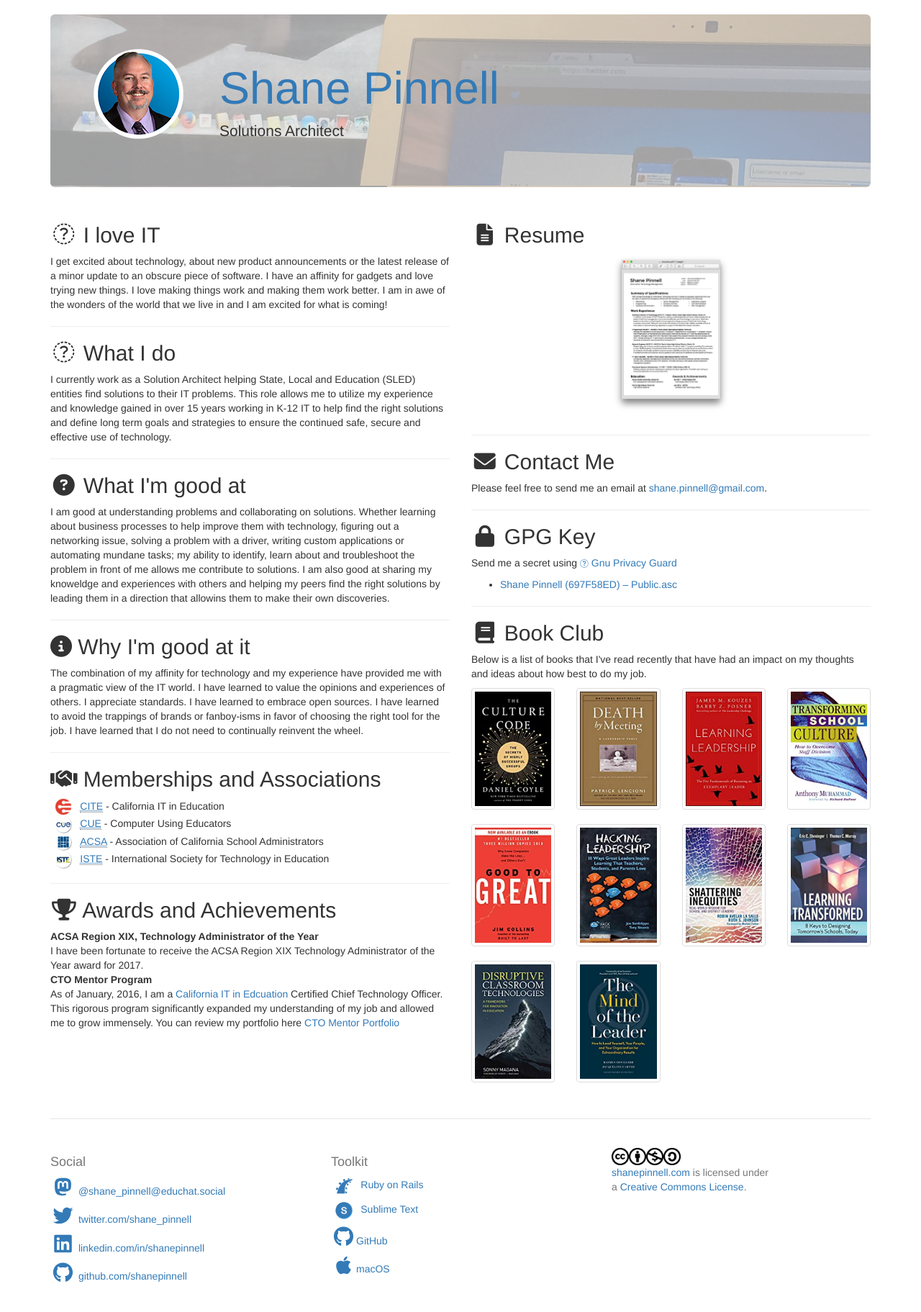
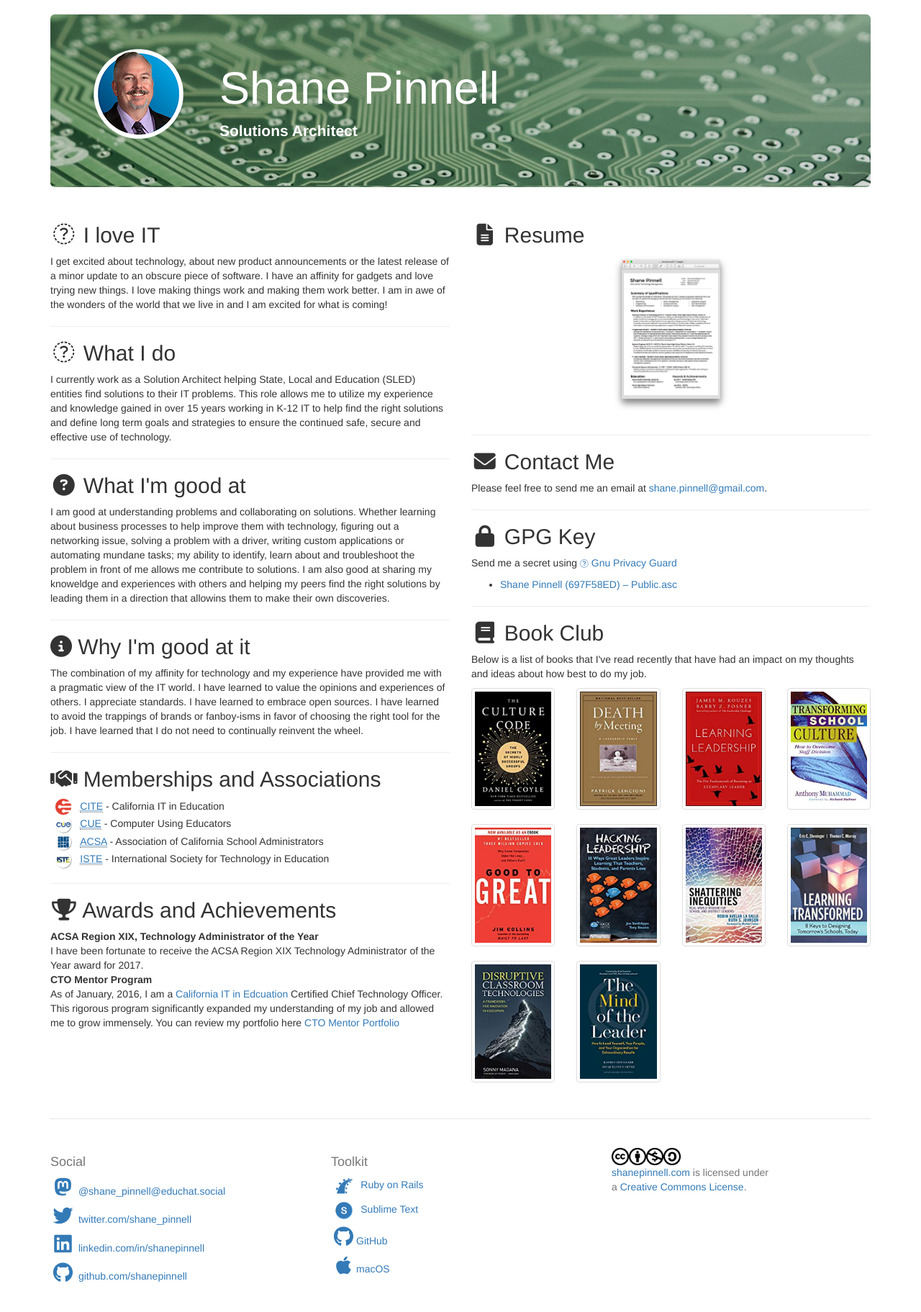
Before and after one commit to shanepinnell/shanepinnell.github.io, a Jekyll site: the page built from index.html, in a window 1280 px wide. Shown: the whole page at 72% size. Built offline with Jekyll 4.4.1, drawn with Linux system fonts in a browser that asks for light colours; nearby versions of some CDN libraries; library files that are not in the unit come from our copies; a script that is not in the unit is left out.

Commit message:
Updated background image and resume

```diff
--- a/assets/stylesheets/default.css
+++ b/assets/stylesheets/default.css
@@ -2,6 +2,15 @@ body { padding-top: 70px; }
 
 div.jumbotron {
   background-image:url('/assets/images/hero-bg.png');
+  color: #fff;
+}
+
+div.jumbotron a{
+  color: #fff;
+}
+
+div.jumbotron p {
+  font-weight: bold;
 }
 
 .bs-footer {
```
Also changed, not shown: assets/images/hero-bg.png, 2 other files.
